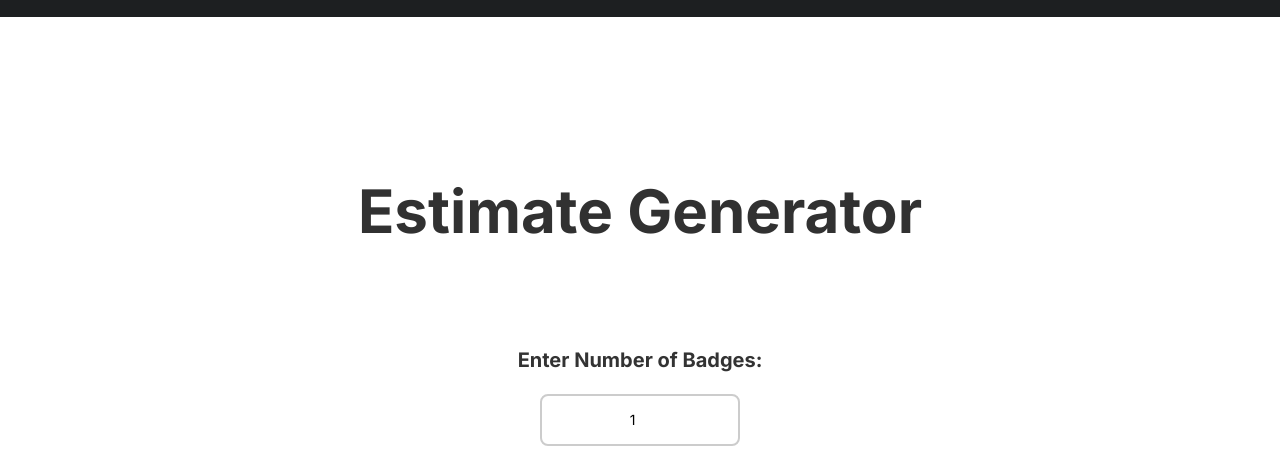
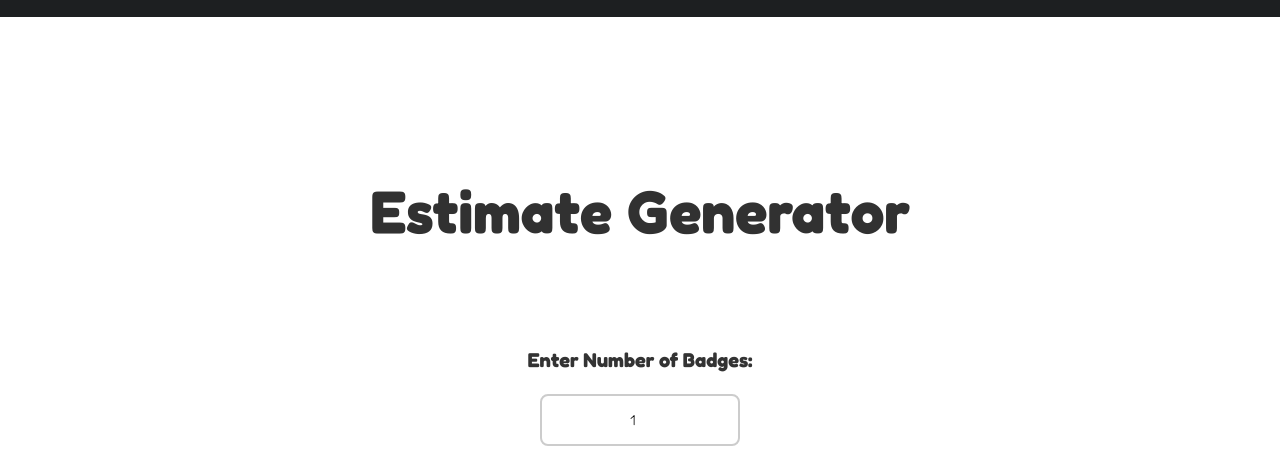
Before and after one commit to idreesiscoding/BadgeMaker.in, a plain HTML site: page index.html in a window 1280 px wide. Shown: the part 83-544 px from the top of the page. Drawn offline with Linux system fonts and the light colour scheme.

Commit message:
Update index.html

```diff
--- a/index.html
+++ b/index.html
@@ -29,7 +29,7 @@
 
 	<style>
 		body{
-			/* font-family: "fredoka", serif; */
+			font-family: "fredoka", serif;
 		}
 		/* Centering form and input */
 		.calculator form {
```
